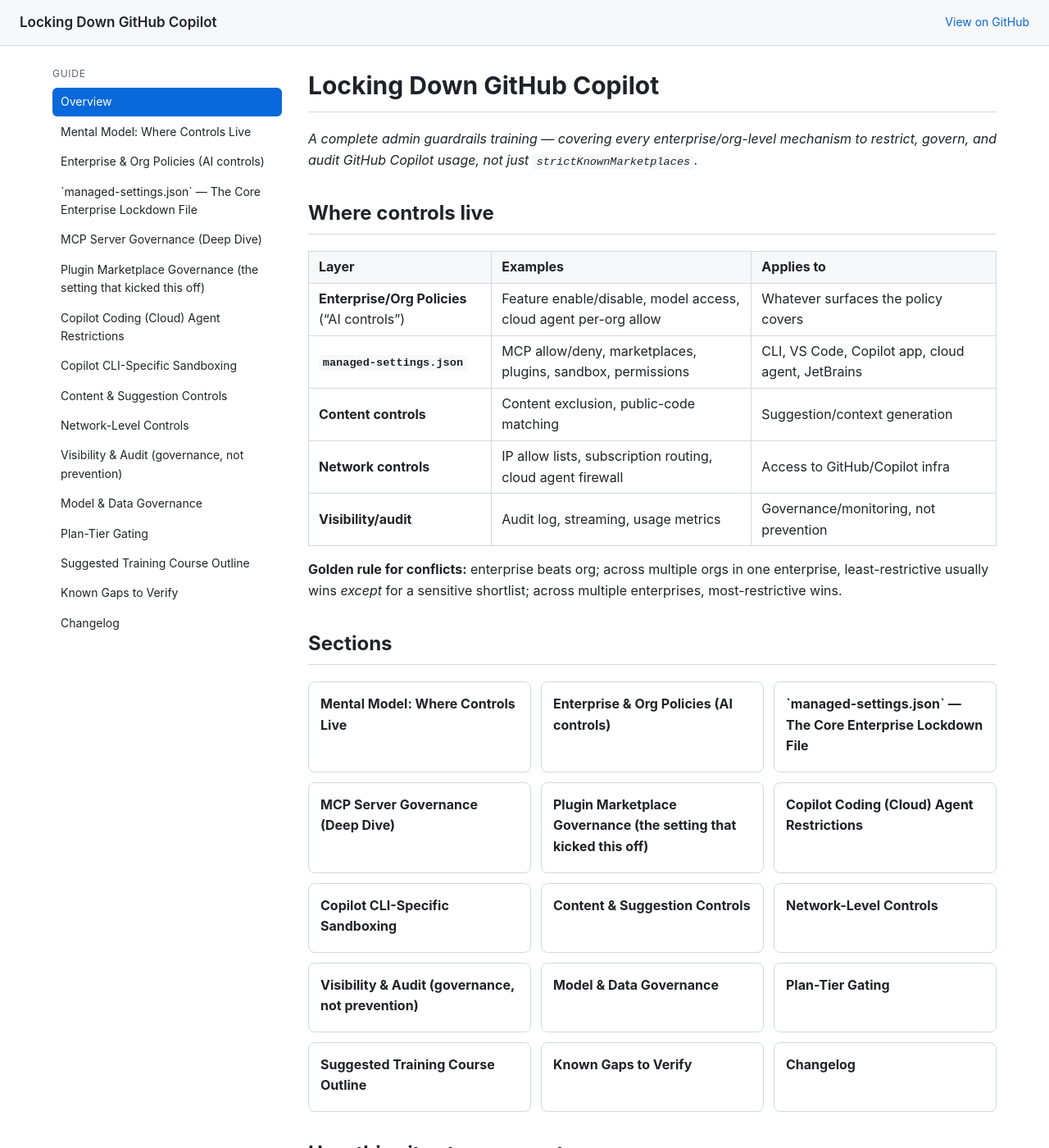
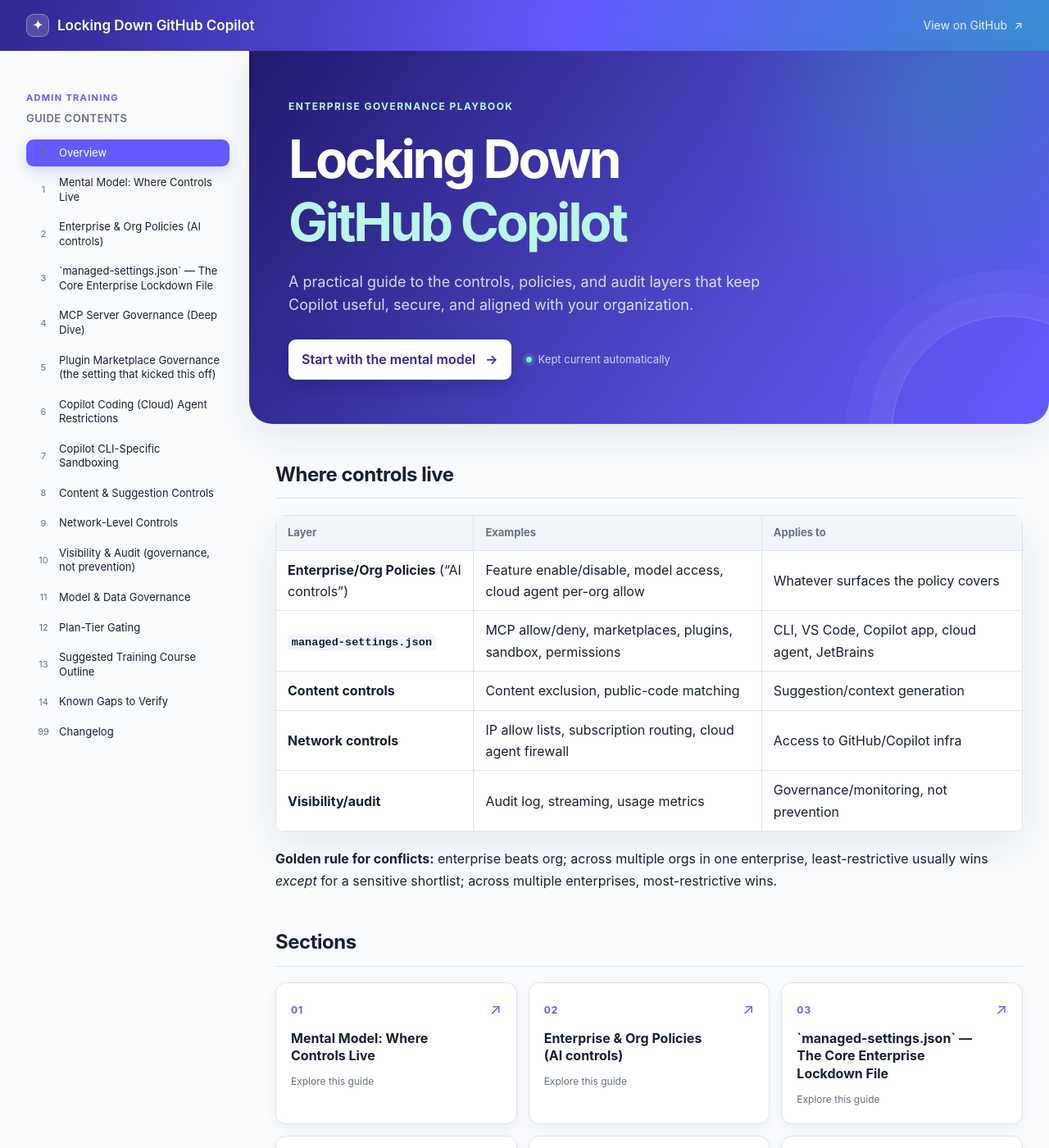
Before and after one commit to beardofedu/copilot-governance-training, a Jekyll site: the page built from docs/index.md, in a window 1280 px wide and 1400 px high. Shown: the whole window at 82% size. Built offline with Jekyll 4.4.1, drawn with Linux system fonts in a browser that asks for light colours; some of the changed text lies outside the part shown.

Commit message:
Polish GitHub Pages design
Co-authored-by: Copilot App <223556219+Copilot@users.noreply.github.com>

Copilot-Session: e2e9324b-53eb-4966-8561-1bfe72ff44c9

```diff
--- a/docs/_layouts/default.html
+++ b/docs/_layouts/default.html
@@ -10,17 +10,25 @@
 <body>
 <a class="skip-link" href="#content">Skip to content</a>
 <header class="site-header">
-  <a class="site-title" href="{{ '/' | relative_url }}">{{ site.title }}</a>
-  <a class="repo-link" href="https://github.com/{{ site.github.repository_nwo | default: 'beardofedu/copilot-governance-training' }}">View on GitHub</a>
+  <div class="header-inner">
+    <a class="site-title" href="{{ '/' | relative_url }}">
+      <span class="site-mark" aria-hidden="true">✦</span>
+      <span>{{ site.title }}</span>
+    </a>
+    <a class="repo-link" href="https://github.com/{{ site.github.repository_nwo | default: 'beardofedu/copilot-governance-training' }}">
+      <span>View on GitHub</span><span aria-hidden="true">↗</span>
+    </a>
+  </div>
 </header>
 <div class="layout">
   <nav class="sidebar" aria-label="Sections">
-    <p class="nav-heading">Guide</p>
+    <p class="nav-kicker">Admin training</p>
+    <p class="nav-heading">Guide contents</p>
     <ul>
-      <li><a href="{{ '/' | relative_url }}"{% if page.url == '/' %} class="active"{% endif %}>Overview</a></li>
+      <li><a href="{{ '/' | relative_url }}"{% if page.url == '/' %} class="active"{% endif %}><span class="nav-dot"></span>Overview</a></li>
       {% assign sections = site.pages | where_exp: "p", "p.nav_order" | sort: "nav_order" %}
       {% for s in sections %}
-      <li><a href="{{ s.url | relative_url }}"{% if page.url == s.url %} class="active"{% endif %}>{{ s.title }}</a></li>
+      <li><a href="{{ s.url | relative_url }}"{% if page.url == s.url %} class="active"{% endif %}><span class="nav-number">{{ s.nav_order }}</span>{{ s.title }}</a></li>
       {% endfor %}
     </ul>
   </nav>
@@ -28,7 +36,7 @@
     {{ content }}
     <hr>
     <p class="footer-note">
-      Last built {{ site.time | date: "%Y-%m-%d" }} ·
+      Last built {{ site.time | date: "%Y-%m-%d" }} <span aria-hidden="true">·</span>
       Content is maintained automatically by the
       <a href="https://github.com/{{ site.github.repository_nwo | default: 'beardofedu/copilot-governance-training' }}/blob/main/.github/workflows/copilot-governance-watch.md">governance watch workflow</a>.
     </p>
--- a/docs/assets/css/style.css
+++ b/docs/assets/css/style.css
@@ -1,20 +1,26 @@
 :root {
-  --fg: #1f2328;
-  --muted: #59636e;
-  --bg: #ffffff;
-  --subtle: #f6f8fa;
-  --border: #d1d9e0;
-  --accent: #0969da;
+  --fg: #172033;
+  --muted: #667085;
+  --bg: #f8fafc;
+  --surface: #ffffff;
+  --subtle: #f1f5f9;
+  --border: #dce3ec;
+  --accent: #635bff;
+  --accent-dark: #483fce;
+  --shadow: 0 18px 45px rgba(35, 45, 75, .08);
 }
 
 @media (prefers-color-scheme: dark) {
   :root {
-    --fg: #e6edf3;
-    --muted: #9198a1;
-    --bg: #0d1117;
-    --subtle: #161b22;
-    --border: #30363d;
-    --accent: #4493f8;
+    --fg: #edf2fa;
+    --muted: #9ba8bb;
+    --bg: #0d1424;
+    --surface: #111b2e;
+    --subtle: #172338;
+    --border: #2a3951;
+    --accent: #9b8cff;
+    --accent-dark: #b2a6ff;
+    --shadow: 0 18px 45px rgba(0, 0, 0, .2);
   }
 }
 
@@ -24,90 +30,246 @@ body {
   margin: 0;
   color: var(--fg);
   background: var(--bg);
-  font: 16px/1.6 -apple-system, BlinkMacSystemFont, "Segoe UI", Helvetica, Arial, sans-serif;
+  font: 16px/1.65 -apple-system, BlinkMacSystemFont, "Segoe UI", Helvetica, Arial, sans-serif;
 }
 
 .skip-link { position: absolute; left: -9999px; }
 .skip-link:focus {
   left: 8px;
   top: 8px;
-  background: var(--bg);
+  background: var(--surface);
   padding: 8px;
   z-index: 10;
 }
 
 .site-header {
+  background: linear-gradient(110deg, #30268f 0%, #635bff 55%, #12b8a6 140%);
+  color: #fff;
+}
+.header-inner {
   display: flex;
   justify-content: space-between;
   align-items: center;
   gap: 16px;
-  padding: 14px 24px;
-  border-bottom: 1px solid var(--border);
-  background: var(--subtle);
+  max-width: 1320px;
+  margin: 0 auto;
+  padding: 17px 32px;
 }
-
 .site-title {
+  display: inline-flex;
+  align-items: center;
+  gap: 10px;
   font-weight: 600;
   font-size: 17px;
-  color: var(--fg);
+  color: #fff;
   text-decoration: none;
 }
-
-.repo-link { color: var(--accent); text-decoration: none; font-size: 14px; }
+.site-mark {
+  display: grid;
+  place-items: center;
+  width: 28px;
+  height: 28px;
+  border: 1px solid rgba(255,255,255,.35);
+  border-radius: 9px;
+  background: rgba(255,255,255,.16);
+  font-size: 15px;
+}
+.repo-link {
+  display: inline-flex;
+  align-items: center;
+  gap: 8px;
+  color: #fff;
+  text-decoration: none;
+  font-size: 14px;
+  opacity: .9;
+}
+.repo-link:hover { opacity: 1; }
 
 .layout {
   display: grid;
-  grid-template-columns: 280px minmax(0, 1fr);
-  gap: 32px;
-  max-width: 1200px;
+  grid-template-columns: 248px minmax(0, 1fr);
+  gap: 56px;
+  max-width: 1320px;
   margin: 0 auto;
-  padding: 24px;
+  padding: 48px 32px 72px;
 }
 
-.sidebar { position: sticky; top: 24px; align-self: start; }
+.sidebar { position: sticky; top: 28px; align-self: start; }
+.nav-kicker {
+  margin: 0 0 6px;
+  color: var(--accent);
+  font-size: 11px;
+  font-weight: 700;
+  letter-spacing: .12em;
+  text-transform: uppercase;
+}
 .nav-heading {
-  font-size: 12px;
+  font-size: 13px;
+  font-weight: 600;
   text-transform: uppercase;
-  letter-spacing: .06em;
+  letter-spacing: .04em;
   color: var(--muted);
-  margin: 0 0 8px;
+  margin: 0 0 14px;
 }
 .sidebar ul { list-style: none; margin: 0; padding: 0; }
-.sidebar li { margin: 0 0 2px; }
+.sidebar li { margin: 0 0 3px; }
 .sidebar a {
-  display: block;
-  padding: 6px 10px;
-  border-radius: 6px;
+  display: flex;
+  align-items: center;
+  gap: 9px;
+  padding: 8px 11px;
+  border-radius: 9px;
   color: var(--fg);
   text-decoration: none;
-  font-size: 14px;
+  font-size: 13px;
+  line-height: 1.35;
 }
-.sidebar a:hover { background: var(--subtle); }
-.sidebar a.active { background: var(--accent); color: #fff; }
+.sidebar a:hover { background: var(--subtle); color: var(--accent); }
+.sidebar a.active {
+  background: var(--accent);
+  color: #fff;
+  box-shadow: 0 6px 16px rgba(99,91,255,.22);
+}
+.nav-number, .nav-dot {
+  flex: 0 0 20px;
+  color: var(--muted);
+  font-size: 11px;
+  text-align: center;
+}
+.nav-dot {
+  width: 6px;
+  height: 6px;
+  flex-basis: 6px;
+  border-radius: 50%;
+  background: currentColor;
+  margin: 0 7px;
+}
+.sidebar a.active .nav-number { color: rgba(255,255,255,.8); }
 
 .content { min-width: 0; }
-.content h1 { font-size: 30px; margin-top: 0; padding-bottom: 8px; border-bottom: 1px solid var(--border); }
-.content h2 { margin-top: 32px; padding-bottom: 6px; border-bottom: 1px solid var(--border); }
+.content h1 {
+  font-size: 30px;
+  line-height: 1.2;
+  margin-top: 0;
+  padding-bottom: 12px;
+  border-bottom: 1px solid var(--border);
+}
+.content h2 {
+  margin-top: 42px;
+  padding-bottom: 9px;
+  border-bottom: 1px solid var(--border);
+  letter-spacing: -.02em;
+}
 .content a { color: var(--accent); }
+
+.hero {
+  position: relative;
+  overflow: hidden;
+  margin: -48px -32px 42px;
+  padding: 58px 48px 54px;
+  border-radius: 0 0 28px 28px;
+  background: radial-gradient(circle at 88% 10%, rgba(19,184,166,.3), transparent 30%), linear-gradient(125deg, #211a6e, #534bd4 65%, #635bff);
+  color: #fff;
+  box-shadow: var(--shadow);
+}
+.hero::after {
+  content: "";
+  position: absolute;
+  width: 280px;
+  height: 280px;
+  right: -90px;
+  bottom: -150px;
+  border: 1px solid rgba(255,255,255,.2);
+  border-radius: 50%;
+  box-shadow: 0 0 0 28px rgba(255,255,255,.04), 0 0 0 56px rgba(255,255,255,.03);
+}
+.eyebrow {
+  margin: 0 0 16px;
+  color: #b9f6e9;
+  font-size: 12px;
+  font-weight: 700;
+  letter-spacing: .12em;
+  text-transform: uppercase;
+}
+.hero h1 {
+  position: relative;
+  z-index: 1;
+  max-width: 700px;
+  margin: 0;
+  padding: 0;
+  border: 0;
+  font-size: clamp(38px, 5vw, 64px);
+  letter-spacing: -.05em;
+}
+.hero h1 span { color: #b9f6e9; }
+.hero-lede {
+  position: relative;
+  z-index: 1;
+  max-width: 620px;
+  margin: 21px 0 28px;
+  color: rgba(255,255,255,.82);
+  font-size: 18px;
+  line-height: 1.55;
+}
+.hero-actions {
+  position: relative;
+  z-index: 1;
+  display: flex;
+  align-items: center;
+  flex-wrap: wrap;
+  gap: 18px;
+}
+.button {
+  display: inline-flex;
+  align-items: center;
+  gap: 12px;
+  padding: 11px 16px;
+  border-radius: 9px;
+  font-weight: 600;
+  text-decoration: none !important;
+}
+.button-primary {
+  background: #fff;
+  color: #30268f !important;
+  box-shadow: 0 8px 20px rgba(20, 12, 83, .22);
+}
+.button-primary:hover { background: #e9fffa; }
+.updated-note {
+  display: inline-flex;
+  align-items: center;
+  gap: 8px;
+  color: rgba(255,255,255,.75);
+  font-size: 13px;
+}
+.status-dot {
+  width: 7px;
+  height: 7px;
+  border-radius: 50%;
+  background: #71f2c7;
+  box-shadow: 0 0 0 4px rgba(113,242,199,.15);
+}
 
 .content table {
   border-collapse: collapse;
   width: 100%;
   display: block;
   overflow-x: auto;
-  margin: 16px 0;
+  margin: 20px 0;
+  background: var(--surface);
+  border-radius: 12px;
+  box-shadow: var(--shadow);
 }
 .content th, .content td {
   border: 1px solid var(--border);
-  padding: 6px 12px;
+  padding: 10px 14px;
   text-align: left;
 }
-.content th { background: var(--subtle); }
+.content th { background: var(--subtle); color: var(--muted); font-size: 13px; }
 
 .content pre {
   background: var(--subtle);
   border: 1px solid var(--border);
-  border-radius: 6px;
+  border-radius: 10px;
   padding: 14px;
   overflow-x: auto;
 }
@@ -122,33 +284,59 @@ body {
 .content blockquote {
   margin: 16px 0;
   padding: 0 16px;
-  border-left: 4px solid var(--border);
+  border-left: 4px solid var(--accent);
   color: var(--muted);
 }
 
 .cards {
   display: grid;
   grid-template-columns: repeat(auto-fill, minmax(240px, 1fr));
-  gap: 12px;
+  gap: 14px;
   padding: 0;
   list-style: none;
 }
 .cards li { margin: 0; }
 .cards a {
+  position: relative;
   display: block;
+  min-height: 118px;
   border: 1px solid var(--border);
-  border-radius: 8px;
-  padding: 14px;
+  border-radius: 13px;
+  padding: 18px;
   text-decoration: none;
   color: var(--fg);
   height: 100%;
+  background: var(--surface);
+  box-shadow: 0 5px 18px rgba(35, 45, 75, .04);
+  transition: transform .18s ease, border-color .18s ease, box-shadow .18s ease;
 }
-.cards a:hover { border-color: var(--accent); }
-.cards strong { display: block; margin-bottom: 4px; }
+.cards a:hover {
+  border-color: var(--accent);
+  transform: translateY(-3px);
+  box-shadow: var(--shadow);
+}
+.cards strong { display: block; max-width: 85%; margin: 12px 0 5px; line-height: 1.35; }
+.cards small { color: var(--muted); font-size: 12px; }
+.card-index { color: var(--accent); font-size: 12px; font-weight: 700; letter-spacing: .08em; }
+.card-arrow { position: absolute; top: 17px; right: 18px; color: var(--accent); font-size: 18px; }
 
 .footer-note { color: var(--muted); font-size: 13px; }
 
 @media (max-width: 800px) {
-  .layout { grid-template-columns: 1fr; }
+  .header-inner { padding: 15px 20px; }
+  .layout { grid-template-columns: 1fr; gap: 25px; padding: 30px 20px 52px; }
   .sidebar { position: static; }
+  .sidebar ul { display: flex; gap: 7px; overflow-x: auto; padding-bottom: 5px; }
+  .sidebar li { flex: 0 0 auto; margin: 0; }
+  .sidebar a { white-space: nowrap; }
+  .nav-heading { margin-bottom: 8px; }
+  .nav-kicker { display: none; }
+  .hero { margin: -30px -20px 32px; padding: 42px 24px 38px; border-radius: 0 0 20px 20px; }
+  .hero h1 { font-size: 42px; }
+  .hero-lede { font-size: 16px; }
 }
+
+@media (max-width: 480px) {
+  .site-title span:last-child { max-width: 180px; overflow: hidden; text-overflow: ellipsis; white-space: nowrap; }
+  .repo-link span:first-child { display: none; }
+}
--- a/docs/index.md
+++ b/docs/index.md
@@ -4,9 +4,15 @@ title: "Overview"
 permalink: /
 ---
 
-# Locking Down GitHub Copilot
-
-*A complete admin guardrails training — covering every enterprise/org-level mechanism to restrict, govern, and audit GitHub Copilot usage, not just `strictKnownMarketplaces`.*
+<section class="hero">
+  <p class="eyebrow">Enterprise governance playbook</p>
+  <h1>Locking Down<br><span>GitHub Copilot</span></h1>
+  <p class="hero-lede">A practical guide to the controls, policies, and audit layers that keep Copilot useful, secure, and aligned with your organization.</p>
+  <div class="hero-actions">
+    <a class="button button-primary" href="#where-controls-live">Start with the mental model <span aria-hidden="true">→</span></a>
+    <span class="updated-note"><span class="status-dot"></span>Kept current automatically</span>
+  </div>
+</section>
 
 ## Where controls live
 
@@ -25,7 +31,7 @@ permalink: /
 <ul class="cards">
 {% assign sections = site.pages | where_exp: "p", "p.nav_order" | sort: "nav_order" %}
 {% for s in sections %}
-  <li><a href="{{ s.url | relative_url }}"><strong>{{ s.title }}</strong></a></li>
+  <li><a href="{{ s.url | relative_url }}"><span class="card-index">{{ s.nav_order | prepend: '0' | slice: -2, 2 }}</span><strong>{{ s.title }}</strong><span class="card-arrow" aria-hidden="true">↗</span><small>Explore this guide</small></a></li>
 {% endfor %}
 </ul>
 
```
